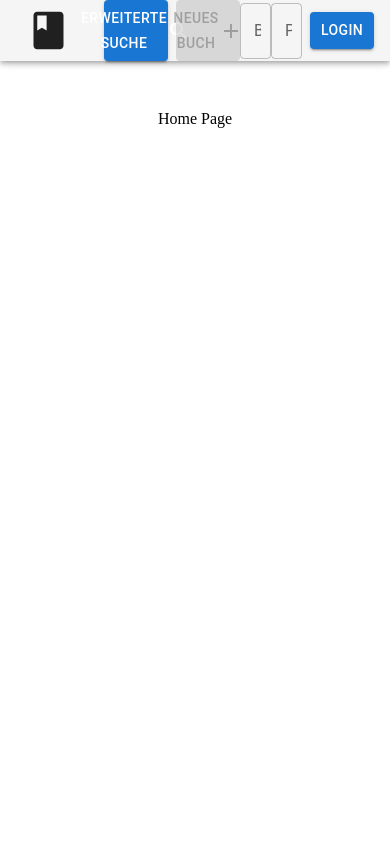
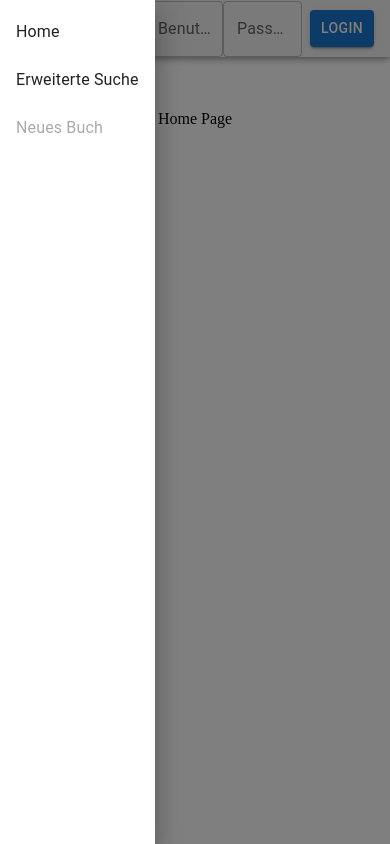
Before and after one commit to nivek023/buchweb, a React (Vite) app: page / in a window 390 px wide. Both pictures are taken after a click on the button 48 px from the left and 30 px from the top of the page. Built offline with nearby package versions, Linux system fonts and the light colour scheme.

Commit message:
added Manu in mobile view

```diff
--- a/src/components/header/Navbar.jsx
+++ b/src/components/header/Navbar.jsx
@@ -1,4 +1,4 @@
-import { AppBar, Toolbar, Button, Typography, TextField } from '@mui/material';
+import { AppBar, Toolbar, Button, Typography, TextField, Drawer, List, ListItem, ListItemText, useMediaQuery } from '@mui/material';
 import { styled } from '@mui/system';
 import { useNavigate } from 'react-router-dom';
 import SearchIcon from '@mui/icons-material/Search';
@@ -8,6 +8,7 @@ import { useState, useEffect } from 'react';
 import { useAuth } from '../provider/useAuth';
 import Box from '@mui/material/Box';
 import { useRef } from 'react';
+import MenuIcon from '@mui/icons-material/Menu';
 
 const Navbar = () => {
   const pwdRef = useRef(null);
@@ -22,6 +23,18 @@ const Navbar = () => {
   const navigate = useNavigate();
   const [navbarColor, setNavbarColor] = useState('default');
   const [isLoggedIn, setIsLoggedIn] = useState(false);
+  const [isDrawerOpen, setIsDrawerOpen] = useState(false);
+
+  const isMobile = useMediaQuery('(max-width:800px)');
+
+  const handleMenuClick = () => {
+    setIsDrawerOpen(!isDrawerOpen);
+  };
+
+  const handleDrawerItemClick = (route) => {
+    setIsDrawerOpen(false);
+    navigate(route);
+  };
 
   const handleLogoClick = () => {
     navigate('/');
@@ -86,11 +99,19 @@ const Navbar = () => {
   }, [navbarColor]);
 
   return (
+    <>
       <AppBar position="fixed" color={navbarColor}>
         <Toolbar>
+          {isMobile && (
+            <Button onClick={handleMenuClick} color="inherit">
+              <MenuIcon />
+            </Button>
+          )}
           <Button onClick={handleLogoClick} color="inherit">
             <BookIcon sx={{ fontSize: 45 }} />
           </Button>
+          {isMobile ? null : (
+            <>
               <Box sx={{ marginRight: 3 }} />
               <Button onClick={handleSearchClick} variant="contained" color="primary">
                 Erweiterte Suche <SearchIcon />
@@ -104,6 +125,8 @@ const Navbar = () => {
               >
                 Neues Buch <AddIcon />
               </Button>
+            </>
+          )}
           <Grow />
           {isLoggedIn ? null : (
             <>
@@ -144,6 +167,24 @@ const Navbar = () => {
           </Button>
         </Toolbar>
       </AppBar>
+
+      {isMobile && (
+        <Drawer anchor="left" open={isDrawerOpen} onClose={() => setIsDrawerOpen(false)}>
+          <List>
+            <ListItem button onClick={() => handleDrawerItemClick('/')}>
+              <ListItemText primary="Home" />
+            </ListItem>
+            <ListItem button onClick={() => handleDrawerItemClick('/search')}>
+              <ListItemText primary="Erweiterte Suche" />
+            </ListItem>
+            <ListItem button onClick={() => handleDrawerItemClick('/add')} disabled={role !== 'write'}>
+              <ListItemText primary="Neues Buch" />
+            </ListItem>
+          </List>
+        </Drawer>
+      )}
+    </>
   );
 };
+
 export default Navbar;
```
Lines whose indentation alone changed are shown as unchanged.
